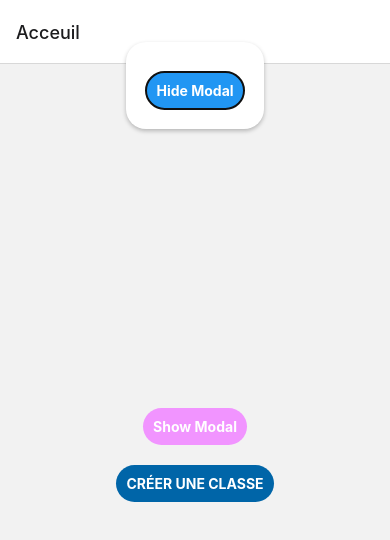
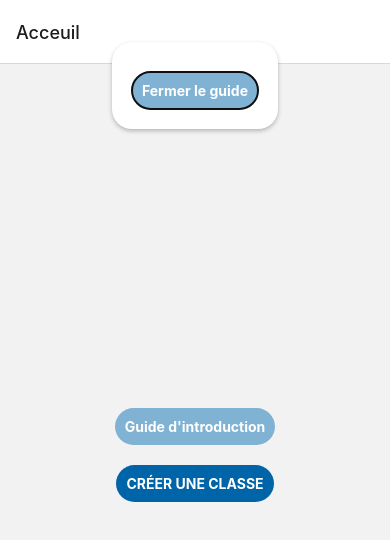
Before and after one commit to WildCodeSchool/2104-wns-remote-tsleague, a React Native app in the folder mobile/: screen /Acceuil in a window 390 px wide. Shown: the top 540 px of the page. Built offline with nearby package versions, Linux system fonts and the light colour scheme.

Commit message:
feat: change carousel style + add guide slide

```diff
--- a/mobile/screens/home/Carousel.tsx
+++ b/mobile/screens/home/Carousel.tsx
@@ -12,14 +12,38 @@ import { storeData, getData } from "../../utils/localeStorage";
 
 import Slide from "./Slide";
 
-const slideList = Array.from({ length: 10 }).map((_, i) => {
-  return {
-    id: i,
-    image: `https://picsum.photos/1440/2842?random=${i}`,
-    title: `This is the title! ${i + 1}`,
-    subtitle: `This is the subtitle ${i + 1}!`,
-  };
-});
+const slideGuide = [
+  {
+    id: 1,
+    title: `Bienvenue sur PixeLearn`,
+    subtitle: `Guide d'introduction`,
+  },
+  // {
+  //   id: 1,
+  //   title: `Créer un compte d'admin`,
+  //   subtitle: `Veuillez contacter l'équipe de PixeLearn pour pouvoir, vous créez un compte.`,
+  // },
+  {
+    id: 2,
+    title: `Créer une classe`,
+    subtitle: `Renseigner le nom de la classe et les informations nécessaires.`,
+  },
+  {
+    id: 3,
+    title: `Rajouter des formateurs`,
+    subtitle: `Rajouter des formateurs dans la classe pour guider et enseigner aux  élèves.`,
+  },
+  {
+    id: 4,
+    title: `Rajouter des élèves`,
+    subtitle: ` Enfin, rajouter des élèves dans la classe `,
+  },
+  {
+    id: 5,
+    title: `Rejoignez le jeux`,
+    subtitle: `Pour rejoindre votre classe PixeLearn , vous aurez besoin d'avoir accès à un ordinateur pour accéder au site web, connecter ensuite avec vos identifiants pour vous connecter à la classe. Félicitations, vous avez terminé la création de votre classe.`,
+  },
+];
 
 export default function Carousel() {
   const [modalVisible, setModalVisible] = useState(false);
@@ -49,7 +73,7 @@ export default function Carousel() {
         <View style={styles.centeredView}>
           <View style={styles.modalView}>
             <FlatList
-              data={slideList}
+              data={slideGuide}
               style={styles.carousel}
               renderItem={({ item }) => {
                 return <Slide data={item} />;
@@ -63,19 +87,19 @@ export default function Carousel() {
               keyExtractor={(item) => item.id.toString()}
             />
             <TouchableOpacity
-              style={[styles.button, styles.buttonClose]}
+              style={styles.button}
               onPress={() => setModalVisible(!modalVisible)}
             >
-              <Text style={styles.textStyle}>Hide Modal</Text>
+              <Text style={styles.textStyle}>Fermer le guide</Text>
             </TouchableOpacity>
           </View>
         </View>
       </Modal>
       <TouchableOpacity
-        style={[styles.button, styles.buttonOpen]}
+        style={styles.button}
         onPress={() => setModalVisible(true)}
       >
-        <Text style={styles.textStyle}>Show Modal</Text>
+        <Text style={styles.textStyle}>Guide d'introduction</Text>
       </TouchableOpacity>
     </View>
   );
@@ -106,12 +130,7 @@ const styles = StyleSheet.create({
     borderRadius: 20,
     padding: 10,
     elevation: 2,
-  },
-  buttonOpen: {
-    backgroundColor: "#F194FF",
-  },
-  buttonClose: {
-    backgroundColor: "#2196F3",
+    backgroundColor: "#80B2D4",
   },
   textStyle: {
     color: "white",
--- a/mobile/screens/home/Slide.tsx
+++ b/mobile/screens/home/Slide.tsx
@@ -13,11 +13,7 @@ export default function Slide({ data }: any) {
         alignItems: "center",
       }}
     >
-      <Image
-        source={{ uri: data.image }}
-        style={{ width: windowWidth * 0.9, height: windowHeight * 0.5 }}
-      />
-      <Text style={{ fontSize: 24 }}>{data.title}</Text>
+      <Text style={{ fontSize: 24, margin: 10 }}>{data.title}</Text>
       <Text style={{ fontSize: 18 }}>{data.subtitle}</Text>
     </View>
   );
```
